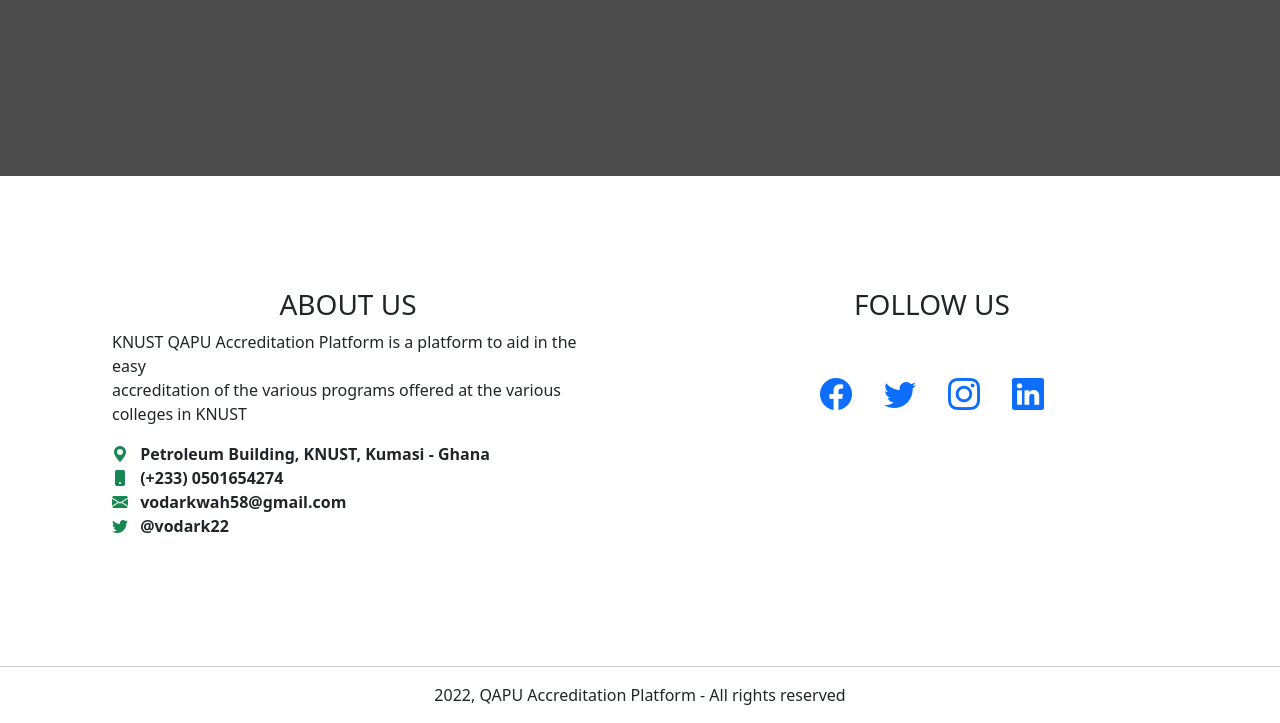
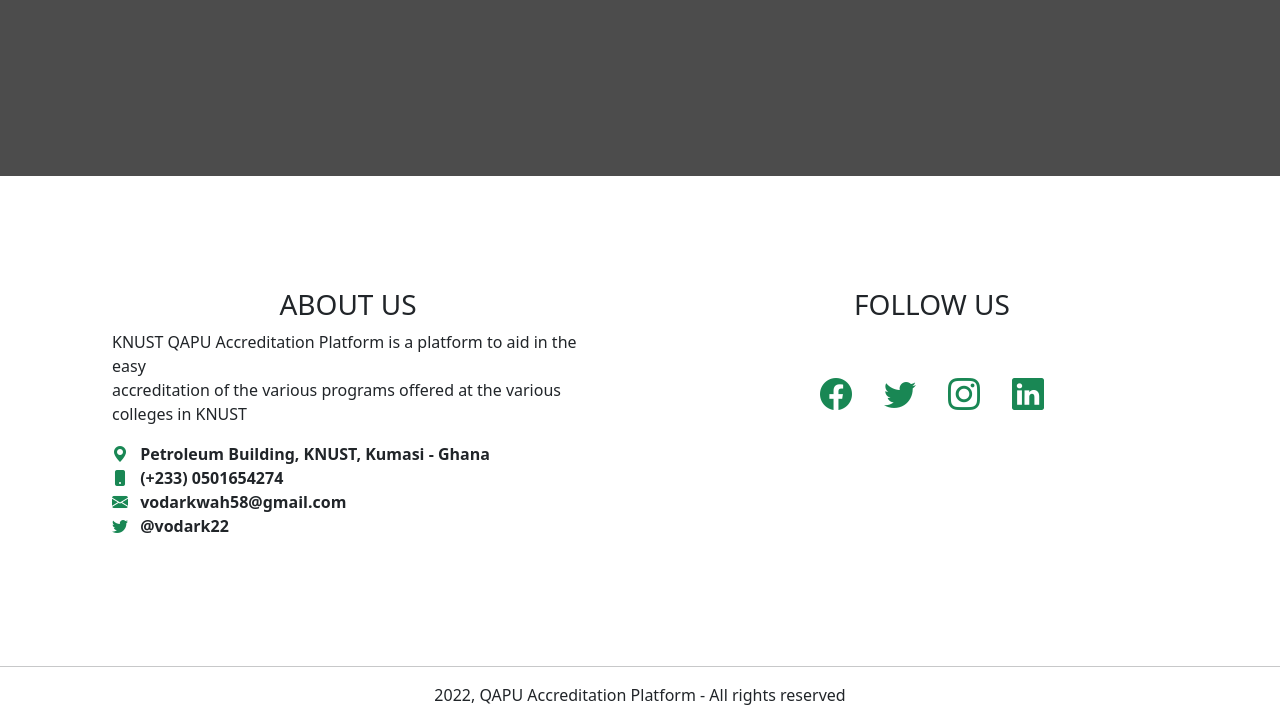
Before and after one commit to Vodarkwah/qaputest, a website: page index.html in a window 1280 px wide. Shown: the part 709-1432 px from the top of the page. Drawn offline with nearby package versions, Linux system fonts and the light colour scheme.

Commit message:
Update index.html

```diff
--- a/index.html
+++ b/index.html
@@ -123,16 +123,16 @@
                     <div class="d-flex align-items-center justify-content-center mt-5 fs-2">
 
                         <p><a href="https://www.facebook.com/">
-                            <i class="bi bi-facebook m-2 p-2 "></i></a>
+                            <i class="bi bi-facebook m-2 p-2 text-success"></i></a>
                         </p>
                         <p><a href="https://www.twitter.com/">
-                           <i class="bi bi-twitter m-2 p-2 "></i></a> </a>
+                           <i class="bi bi-twitter m-2 p-2 text-success"></i></a> </a>
                         </p>
                         <p><a href="https://www.instagram.com/">
-                           <i class="bi bi-instagram m-2 p-2 "></i></a></a>
+                           <i class="bi bi-instagram m-2 p-2 text-success"></i></a></a>
                         </p>
                         <p ><a href="https://www.linkedin.com/">
-                            <i class="bi bi-linkedin  m-2 p-2"></i></a></a>
+                            <i class="bi bi-linkedin  m-2 p-2 text-success"></i></a></a>
                         </p>
 
                     </div>
```
